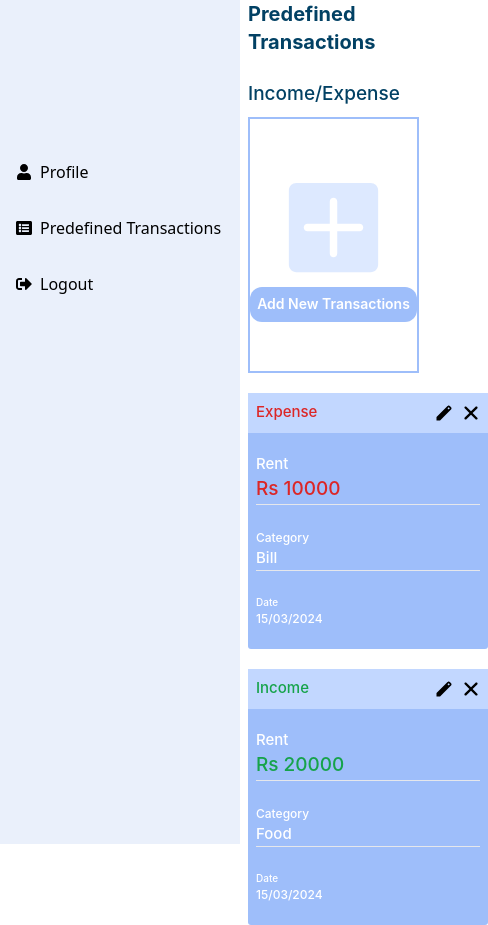
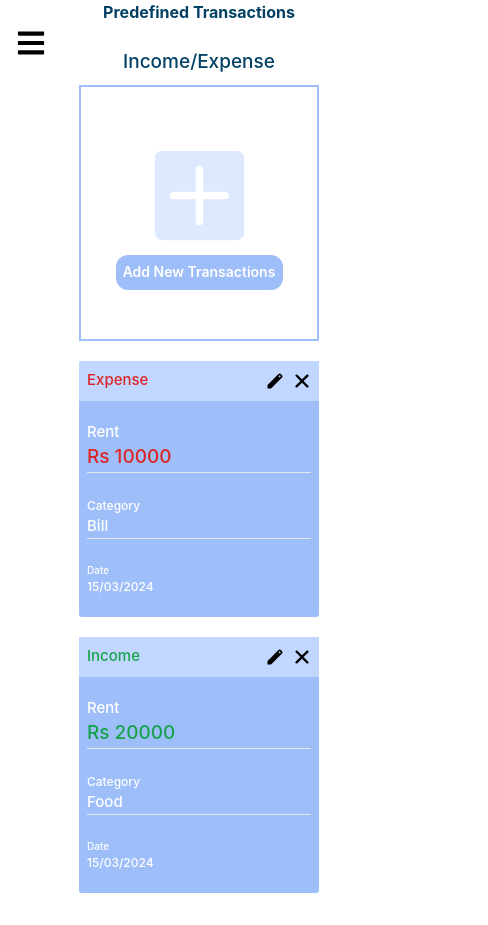
Before and after one commit to ani1609/Spendwise, a React (Create React App) app in the folder client/: page /profile in a window 390 px wide. Shown: the whole page, 488 px wide, since content can reach past the window. After the commit the page ends 893 px from the top, so only its background shows below. Built offline with nearby package versions, Linux system fonts and the light colour scheme; no server answers; a web font is replaced by a local one.

Commit message:
hamburger made for profile page (#222)

```diff
--- a/client/src/components/profile/PredefinedTransactions.js
+++ b/client/src/components/profile/PredefinedTransactions.js
@@ -7,15 +7,15 @@ const PredefinedTransactions = () => {
 
   return (
     <>
-      <div className='relative left-60 pl-2' style={{width:dynamicWidth}}>
+      <div className='relative sm:left-60 -left-0 -z-10 sm:w-[calc(100%-240px)] w-[100%] pl-2'>
         <div className='font-[Inter] '>
-          <h1 className='font-bold text-[#024164] text-xl mb-6'>
+          <h1 className='font-bold text-[#024164] sm:text-xl text-base mb-6 sm:text-left text-center'>
             Predefined Transactions
           </h1>
           <h2 className='font-medium text-[19px] text-[#024164] mb-2 text-center sm:text-left'>
             Income/Expense
           </h2>
-          <div className='flex flex-wrap gap-5 justify-start'>
+          <div className='flex flex-wrap gap-5 sm:justify-start justify-center'>
             <div className='w-60 h-64 border-2 border-[#9EBEFA] flex flex-col justify-center items-center'>
               <img src={plusFill} alt='' />
               <button className='text-sm font-semibold text-white bg-[#9EBEFA] w-[167px] h-[35px] rounded-xl'>
--- a/client/src/components/profile/Profile.js
+++ b/client/src/components/profile/Profile.js
@@ -5,7 +5,7 @@ import PredefinedTransactions from './PredefinedTransactions';
 
 const Profile = () => {
     return (
-        <div className="profile-container">
+        <div className="profile-container flex">
             <Sidebar/>
             {/* <RightDashboard/> */}
             <PredefinedTransactions/>
--- a/client/src/components/profile/RightDashboard.js
+++ b/client/src/components/profile/RightDashboard.js
@@ -6,7 +6,7 @@ const RightDashboard = () => {
   const [firstName, setFirstName] = useState('');
   const [lastName, setLastName] = useState('');
 
-  const dynamicWidth = 'calc(100% - 240px)'
+  const dynamicWidth = 'calc(100% - 240px)';
 
   const handleFirstNameChange = (event) => {
     setFirstName(event.target.value);
@@ -37,16 +37,18 @@ const RightDashboard = () => {
 
   return (
     <>
-      <div className='right-dashboard-container relative left-60'>
-      {/* Profile Heading */}
-        <div className='profile-heading-container' style={{width:dynamicWidth}}>
-          <h1 className='mx-auto font-[Inter] text-[#024164] text-[19px] font-semibold pl-4'>
+      <div className='relative sm:left-60 -left-0 -z-10 sm:w-[calc(100%-240px)] w-[100%]' >
+        {/* Profile Heading */}
+        <div
+          className='profile-heading-container sm:w-[calc(100%-240px)] w-[100%] flex sm:justify-start justify-center'
+        >
+          <h1 className='font-[Inter] text-[#024164] text-[19px] font-semibold pl-2'>
             Profile
           </h1>
         </div>
         {/* Background Containing Triangles on two rows */}
-        <div className='relative' style={{width:dynamicWidth}}>
-          <div className='triangle-row-container bg-[#B6CEFC] relative'>
+        <div className='relative w-[100%]'>
+          <div className='triangle-row-container bg-[#B6CEFC]'>
             <div
               id='triangle-row'
               className='traingle-row w-[90%] mx-auto flex flex-wrap'
@@ -71,7 +73,7 @@ const RightDashboard = () => {
         </div>
 
         {/* Profile Container - includes info and settings */}
-        <div className='profile-container flex gap-5 justify-center flex-wrap absolute top-32' style={{width:dynamicWidth}}>
+        <div className='profile-container w-[90%] ml-[5%] flex gap-5 justify-center flex-wrap absolute top-32'>
           <div className='profile-picture border border-slate-950/20 rounded-[5px] bg-white w-max px-10 py-7'>
             <div>
               <img
@@ -136,7 +138,7 @@ const RightDashboard = () => {
             </form>
           </div>
         </div>
-        </div>
+      </div>
     </>
   );
 };
--- a/client/src/components/profile/Sidebar.js
+++ b/client/src/components/profile/Sidebar.js
@@ -1,28 +1,56 @@
-import React from 'react';
-import "../../styles/App.css";
-import { FaUser, FaListAlt, FaSignOutAlt } from 'react-icons/fa';
+import React, { useState,useEffect } from 'react';
+import '../../styles/App.css';
+import { FaUser, FaListAlt, FaSignOutAlt,FaTimes, FaBars } from 'react-icons/fa';
 
 const Sidebar = () => {
-  const sidebarClasses = `sidebar fixed left-0 top-0 h-screen w-60 text-black transition-width`;
+  // const sidebarClasses = `sidebar fixed left-0 top-0 h-screen w-60 text-black transition-width`;
+  const [isSidebarVisible, setSidebarVisible] = useState(false);
 
+  const toggleSidebar = () => {
+    setSidebarVisible(!isSidebarVisible);
+  };
+
+  const sidebarClasses = `sidebar fixed left-0 top-0 h-screen w-60 text-black transform transition-transform ${
+    isSidebarVisible ? 'translate-x-0 transition-transform duration-300 ease-in' : '-translate-x-full transition-transform duration-300 ease-out'
+  }`;
+  useEffect(() => {
+    // Check screen width and set initial sidebar visibility
+    const handleResize = () => {
+      const screenWidth = window.innerWidth;
+      setSidebarVisible(screenWidth >= 640); // Adjust the breakpoint as needed
+    };
+
+    handleResize(); // Set initial state
+
+    // Listen for window resize events
+    window.addEventListener('resize', handleResize);
+
+    // Cleanup event listener on component unmount
+    return () => {
+      window.removeEventListener('resize', handleResize);
+    };
+  }, []);
   return (
+    <>
+      <FaBars onClick={toggleSidebar} className='mx-4 my-7 text-3xl absolute cursor-pointer sm:hidden block'/>
       <div className={sidebarClasses} style={{ backgroundColor: '#EAF0FB' }}>
-
-      <div className="buttons p-4 mt-36  ">
-        <button className="flex items-center mb-8 ">
-          <FaUser className="mr-2 " />
+        <div className='buttons p-4 mt-36  '>
+          <FaTimes className='absolute top-4 right-4 text-3xl cursor-pointer sm:hidden block' onClick={toggleSidebar}/>
+          <button className='flex items-center mb-8 '>
+            <FaUser className='mr-2 ' />
             Profile
           </button>
-        <button className="flex items-center mb-8">
-          <FaListAlt className="mr-2" />
+          <button className='flex items-center mb-8'>
+            <FaListAlt className='mr-2' />
             Predefined Transactions
           </button>
-        <button className="flex items-center mb-8">
-          <FaSignOutAlt className="mr-2" />
+          <button className='flex items-center mb-8'>
+            <FaSignOutAlt className='mr-2' />
             Logout
           </button>
         </div>
       </div>
+    </>
   );
 };
 
```
Lines whose indentation alone changed are shown as unchanged.
